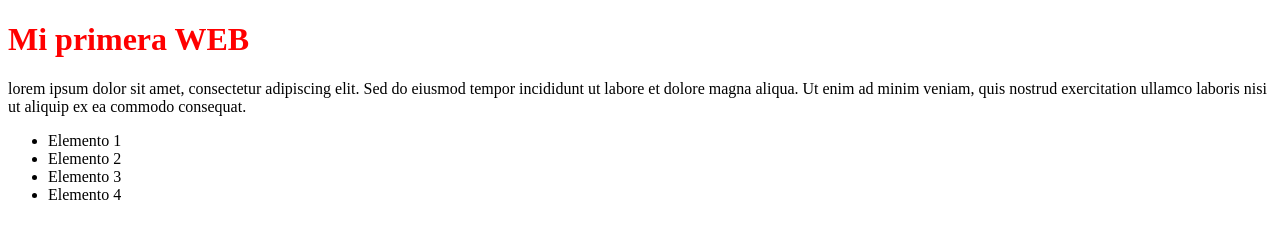
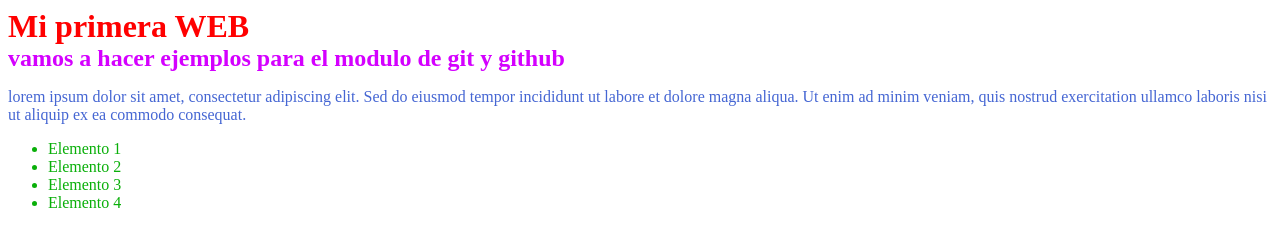
Before and after one commit to adriangutiro/Mi_primer_repositorio, a plain HTML site: page index.html in a window 1280 px wide. Drawn offline with Linux system fonts and the light colour scheme.

Commit message:
comiteando nuestro header

```diff
--- a/index.html
+++ b/index.html
@@ -7,15 +7,19 @@
     <link rel="stylesheet" href="style.css">
 </head>
 <body>
+    <header>
         <h1>Mi primera WEB</h1>
-
+        <h2>vamos a hacer ejemplos para el modulo de git y github</h2>
+    </header>
+    <main>
         <p>lorem ipsum dolor sit amet, consectetur adipiscing elit. Sed do eiusmod tempor incididunt ut labore et dolore magna aliqua. Ut enim ad minim veniam, quis nostrud exercitation ullamco laboris nisi ut aliquip ex ea commodo consequat. </p>
-
         <ul>
             <li>Elemento 1</li>
             <li>Elemento 2</li>
             <li>Elemento 3</li>
             <li>Elemento 4</li>
         </ul>
+    </main>
+
 </body>
 </html>
--- a/style.css
+++ b/style.css
@@ -1,3 +1,14 @@
 h1 {
     color : red;
+    margin : 0px;
 }
+h2 {
+    color : rgb(212, 0, 255);
+    margin : 0px;
+}
+ul {
+    color : #09af09;
+}
+p {
+    color : rgb(69, 102, 211);
+}
```
Lines whose indentation alone changed are shown as unchanged.
